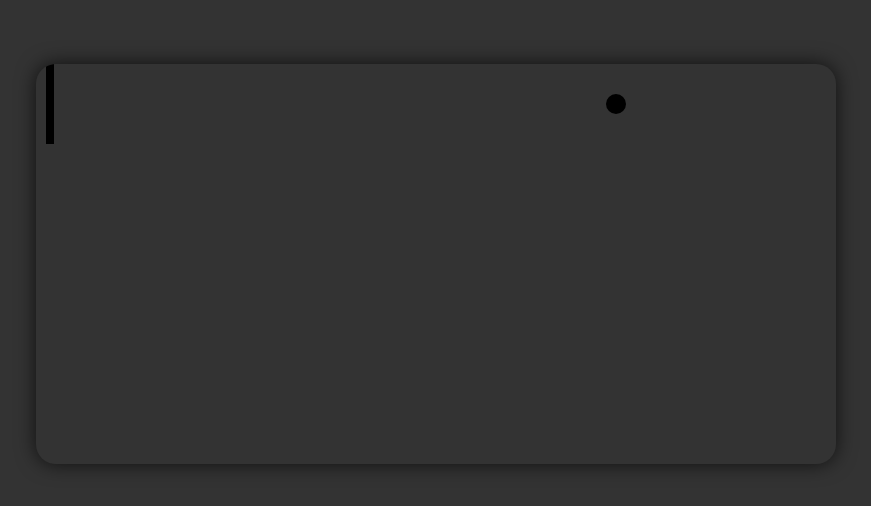
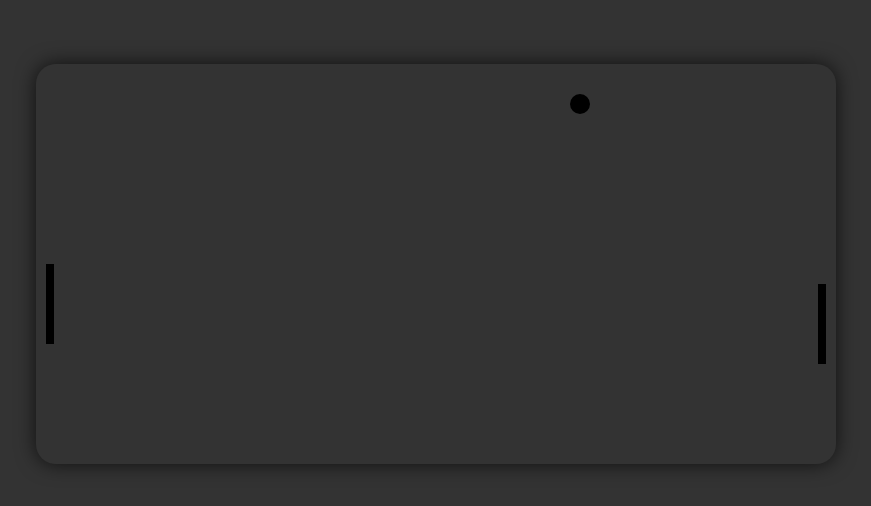
Before and after one commit to luanmenezesdev/pingpong, a plain HTML site: page index.html in a window 1280 px wide. Shown: the part 144-650 px from the top of the page, without its empty margins (204-1075 px from the left). Drawn offline with Linux system fonts and the light colour scheme.

Commit message:
feat: create AI paddle

```diff
--- a/index.html
+++ b/index.html
@@ -8,6 +8,10 @@
 </head>
 <body>
     <canvas id="pingpong"></canvas>
-    <script src="./script.js"></script>
+    <script src="./scripts/global.js"></script>
+    <script src="./scripts/utils.js"></script>
+    <script src="./scripts/ball.js"></script>
+    <script src="./scripts/paddle.js"></script>
+    <script src="./scripts/game.js"></script>
 </body>
 </html>
--- a/script.js
+++ /dev/null
@@ -1,106 +0,0 @@
-const canvas = document.querySelector('#pingpong');
-
-const context = canvas.getContext('2d');
-
-canvas.width = 800;
-canvas.height = 400;
-
-const ball = {
-    position: {
-        x: canvas.width / 2,
-        y: canvas.height / 2,
-    },
-    velocity: {
-        x: 2,
-        y: 2,
-    },
-    radius: 10,
-}
-
-const paddlePlayer = {
-    position: {
-        x: 10,
-        y: 0,
-    },
-    sizes: {
-        width: 8,
-        height: canvas.height / 5,
-    }
-}
-
-function renderPaddle(paddle) {
-    const { position, sizes } = paddle;
-
-    context.beginPath();
-    context.rect(position.x, position.y, sizes.width, sizes.height);
-    context.fill();
-}
-
-function renderBall(ball) {
-    const { position } = ball;
-
-    context.beginPath();
-    context.arc(position.x, position.y, ball.radius, 0, 2 * Math.PI);
-    context.fill();
-};
-
-function changeBallPosition(ball) {
-    const { position, velocity, radius } = ball;
-
-    if (position.y + radius >= canvas.height) {
-        changeDirection(velocity, 'y');
-    };
-
-    if (position.x + radius >= canvas.width) {
-        changeDirection(velocity, 'x');
-    };
-
-    if (position.y - radius <= 0) {
-        changeDirection(velocity, 'y');
-    };
-
-    if (position.x - radius <= 0) {
-        changeDirection(velocity, 'x');
-    };
-
-    position.x += velocity.x;
-    position.y += velocity.y;
-}
-
-function changePaddlePosition(paddle, clientY) {
-    const rect = canvas.getBoundingClientRect();
-    const paddleHeight = paddle.sizes.height;
-
-    const outsideBottom = clientY + (paddleHeight / 2) >= rect.bottom;
-    const outsideTop = clientY - (paddleHeight / 2) <= rect.top;
-
-    if (outsideBottom || outsideTop) return;
-
-    paddle.position.y = clientY - rect.top - paddleHeight / 2;
-}
-
-canvas.addEventListener('mousemove', (event) => {
-    const { clientX, clientY } = event;
-
-    changePaddlePosition(paddlePlayer, clientY)
-});
-
-function changeDirection(velocity, direction) {
-    velocity[direction] = -velocity[direction];
-}
-
-function gameLoop() {
-    renderBall(ball);
-    renderPaddle(paddlePlayer);
-    changeBallPosition(ball);
-}
-
-
-function update() {
-    context.clearRect(0, 0, canvas.width, canvas.height);
-    gameLoop();
-
-    requestAnimationFrame(update);
-}
-
-update();
--- /dev/null
+++ b/scripts/ball.js
@@ -0,0 +1,42 @@
+const ball = {
+    position: {
+        x: canvas.width / 2,
+        y: canvas.height / 2,
+    },
+    velocity: {
+        x: 2,
+        y: 2,
+    },
+    radius: 10,
+}
+
+function renderBall(ball) {
+    const { position } = ball;
+
+    context.beginPath();
+    context.arc(position.x, position.y, ball.radius, 0, 2 * Math.PI);
+    context.fill();
+};
+
+function changeBallPosition(ball) {
+    const { position, velocity, radius } = ball;
+
+    if (position.y + radius >= canvas.height) {
+        changeDirection(velocity, 'y');
+    };
+
+    if (position.x + radius >= canvas.width) {
+        changeDirection(velocity, 'x');
+    };
+
+    if (position.y - radius <= 0) {
+        changeDirection(velocity, 'y');
+    };
+
+    if (position.x - radius <= 0) {
+        changeDirection(velocity, 'x');
+    };
+
+    position.x += velocity.x;
+    position.y += velocity.y;
+}
--- /dev/null
+++ b/scripts/game.js
@@ -0,0 +1,27 @@
+canvas.addEventListener('mousemove', (event) => {
+    const { clientY } = event;
+
+    changePaddlePosition(paddlePlayer, clientY);
+});
+
+function gameLoop() {
+    renderBall(ball);
+    changeBallPosition(ball);
+
+    renderPaddle(paddlePlayer);
+    renderPaddle(paddleComputer);
+
+    handleCollisionPaddleBall(paddlePlayer, ball);
+    handleCollisionPaddleBall(paddleComputer, ball, true);
+
+    handleChangePaddleAI(paddleComputer);
+}
+
+function update() {
+    context.clearRect(0, 0, canvas.width, canvas.height);
+    gameLoop();
+
+    requestAnimationFrame(update);
+}
+
+update();
--- /dev/null
+++ b/scripts/global.js
@@ -0,0 +1,5 @@
+const canvas = document.querySelector('#pingpong');
+const context = canvas.getContext('2d');
+
+canvas.width = 800;
+canvas.height = 400;
--- /dev/null
+++ b/scripts/paddle.js
@@ -0,0 +1,76 @@
+const paddlePlayer = {
+    position: {
+        x: 10,
+        y: canvas.height / 2,
+    },
+    sizes: {
+        width: 8,
+        height: canvas.height / 5,
+    }
+}
+
+const paddleComputer = {
+    position: {
+        x: canvas.width - 18,
+        y: canvas.height / 2,
+    },
+    sizes: {
+        width: 8,
+        height: canvas.height / 5,
+    },
+    isGoingDown: true,
+}
+
+function renderPaddle(paddle) {
+    const { position, sizes } = paddle;
+
+    context.beginPath();
+    context.rect(position.x, position.y, sizes.width, sizes.height);
+    context.fill();
+}
+
+function changePaddlePosition(paddle, clientY) {
+    const rect = canvas.getBoundingClientRect();
+    const paddleHeight = paddle.sizes.height;
+
+    const outsideBottom = clientY + (paddleHeight / 2) >= rect.bottom;
+    const outsideTop = clientY - (paddleHeight / 2) <= rect.top;
+
+    if (outsideBottom || outsideTop) return;
+
+    paddle.position.y = clientY - rect.top - paddleHeight / 2;
+}
+
+function handleChangePaddleAI(paddle) {
+    const paddleHeight = paddle.sizes.height;
+    const paddleCenter = paddle.position.y + (paddleHeight / 2);
+
+    if (paddleCenter >= canvas.height - (paddleHeight / 2) && paddle.isGoingDown === true) {
+        paddle.isGoingDown = false;
+    }
+
+    if (paddleCenter <= (paddleHeight / 2) && paddle.isGoingDown === false) {
+        paddle.isGoingDown = true;
+    }
+
+    if (paddle.isGoingDown) {
+        paddle.position.y += 5;
+        return;
+    }
+
+    paddle.position.y -= 5;
+}
+
+function handleCollisionPaddleBall(paddle, ball, isAI = false) {
+    const paddleLeftEdge = paddle.position.x;
+    const paddleRightEdge = paddle.position.x + paddle.sizes.width;
+    const paddleTopEdge = paddle.position.y;
+    const paddleBottomEdge = paddle.position.y + paddle.sizes.height;
+
+    const ballIsSameX = isAI ? ball.position.x + ball.radius === paddleLeftEdge : ball.position.x - ball.radius === paddleRightEdge;
+    const ballIsSameY = ball.position.y + ball.radius >= paddleTopEdge && ball.position.y - ball.radius <= paddleBottomEdge;
+
+    if (ballIsSameX && ballIsSameY) {
+        changeDirection(ball.velocity, 'x');
+    }
+}
--- /dev/null
+++ b/scripts/utils.js
@@ -0,0 +1,3 @@
+function changeDirection(velocity, direction) {
+    velocity[direction] = -velocity[direction];
+}
```
